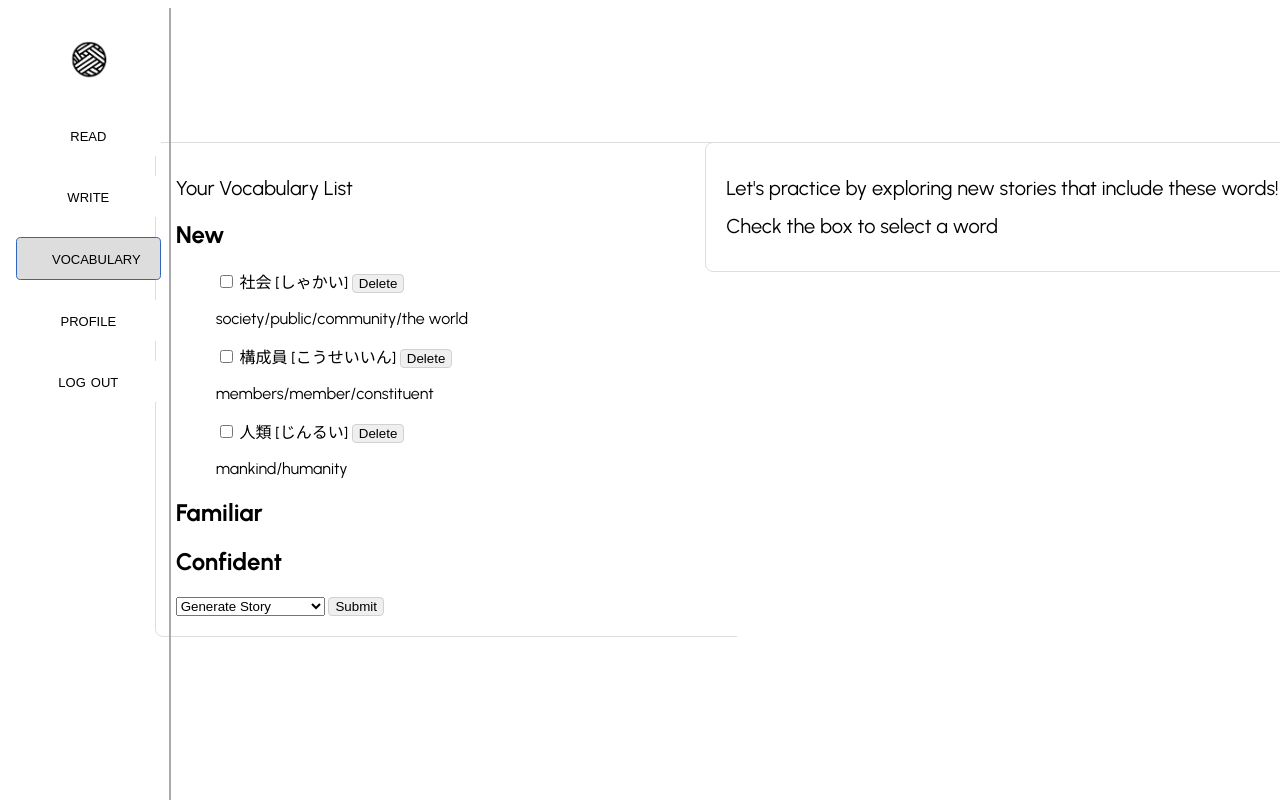
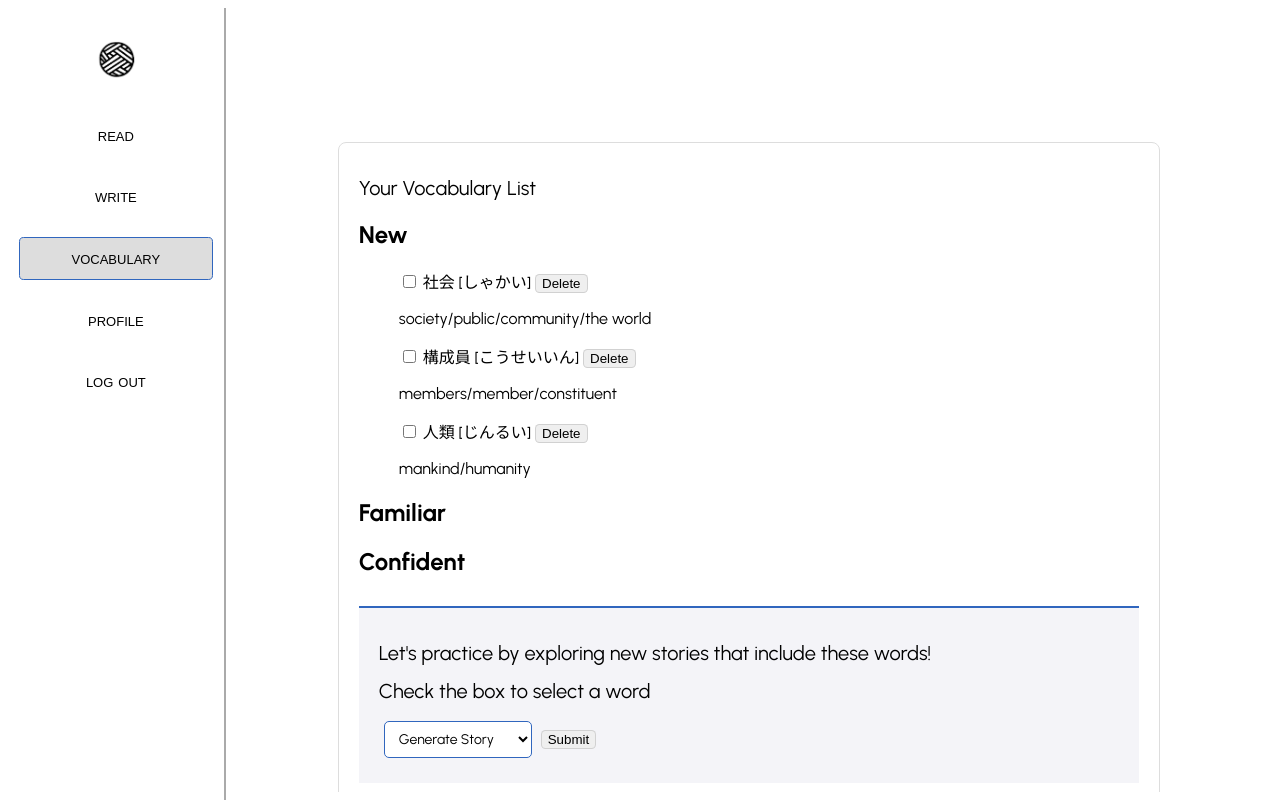
Before and after one commit to dl3918/WordWeaver, a Flask app: page /vocab in a window 1280 px wide. Run offline with Flask 3, Linux system fonts and the light colour scheme; a user stored in the database is signed in; data comes from the database, SQL or seed files in the repository.

Commit message:
styling of vocab page

```diff
--- a/static/styles.css
+++ b/static/styles.css
@@ -282,3 +282,49 @@
     display: inline-block;
     margin-left: 4em;
 }
+
+.practice-section {
+    background-color: #f4f4f8; /* Light grey background for distinction */
+    padding: 20px;
+    margin-top: 30px; /* Space from the vocabulary list */
+    border-top: 2px solid #3066be; /* Blue top border for visual separation */
+}
+
+.dropdown-style {
+    font-family: 'Urbanist', sans-serif;
+    font-size: 14px;
+    padding: 8px 10px;
+    margin: 5px 5px;
+    background-color: white;
+    border: 1px solid #3066be;
+    border-radius: 5px;
+    width: 20%; /* Full width */
+}
+
+.submit-button {
+    font-family: 'Urbanist', sans-serif;
+    background-color: #3066be;
+    font-size: 14px;
+    color: white;
+    padding: 10px 10px;
+    border: none;
+    border-radius: 5px;
+    cursor: pointer;
+    display: block; /* Make the button expand to full width */
+    margin-top: 10px;
+}
+
+.submit-button:hover {
+    background-color: #204a8c;
+}
+
+.delete-button {
+    font-family: 'Urbanist', sans-serif;
+    color: white;
+    background-color: #ff6347; /* Tomato color for delete buttons */
+    border: none;
+    padding: 5px 10px;
+    margin-left: 10px;
+    border-radius: 5px;
+    cursor: pointer;
+}
--- a/templates/vocab.html
+++ b/templates/vocab.html
@@ -72,13 +72,19 @@
                                         {% endfor %}
                                     </ul>
                                 {% endfor %}
-                                <select name="action">
+
+                                <div class="practice-section">
+
+                                    <h1 class="huge">Let's practice by exploring new stories that include these words! </h1>
+                                    <h1 class="huge">Check the box to select a word</h1>
+                                    <select name="action" class="dropdown-style">
                                         <option value="generate_story">Generate Story</option>
                                         <option value="generate_email">Generate Email</option>
                                         <option value="generate_newspaper">Generate Newspaper</option>
                                         <!-- other actions can be added here -->
                                     </select>
                                     <button type="submit" name="submit_action" value="execute_action">Submit</button>
+                                </div>
                             </form>
 
                         </div>
@@ -86,7 +92,7 @@
                 </div>
             </div>
 
-            <div class="ui" style="width:100%; overflow: scroll; max-height: 100vh; display: inline-block;">
+            <!-- <div class="ui" style="width:100%; overflow: scroll; max-height: 100vh; display: inline-block;">
                 <div style="flex-direction: column;">
                     <div class="left aligned column main-col" style="max-width: 800px; margin-top: 150px;">
                         <div class="center-container" id="text" style="text-align: left;">
@@ -95,7 +101,7 @@
                         </div>
                     </div>
                 </div>
-            </div>
+            </div> -->
         </div>
     </div>
 </body>
```
Lines whose indentation alone changed are shown as unchanged.
